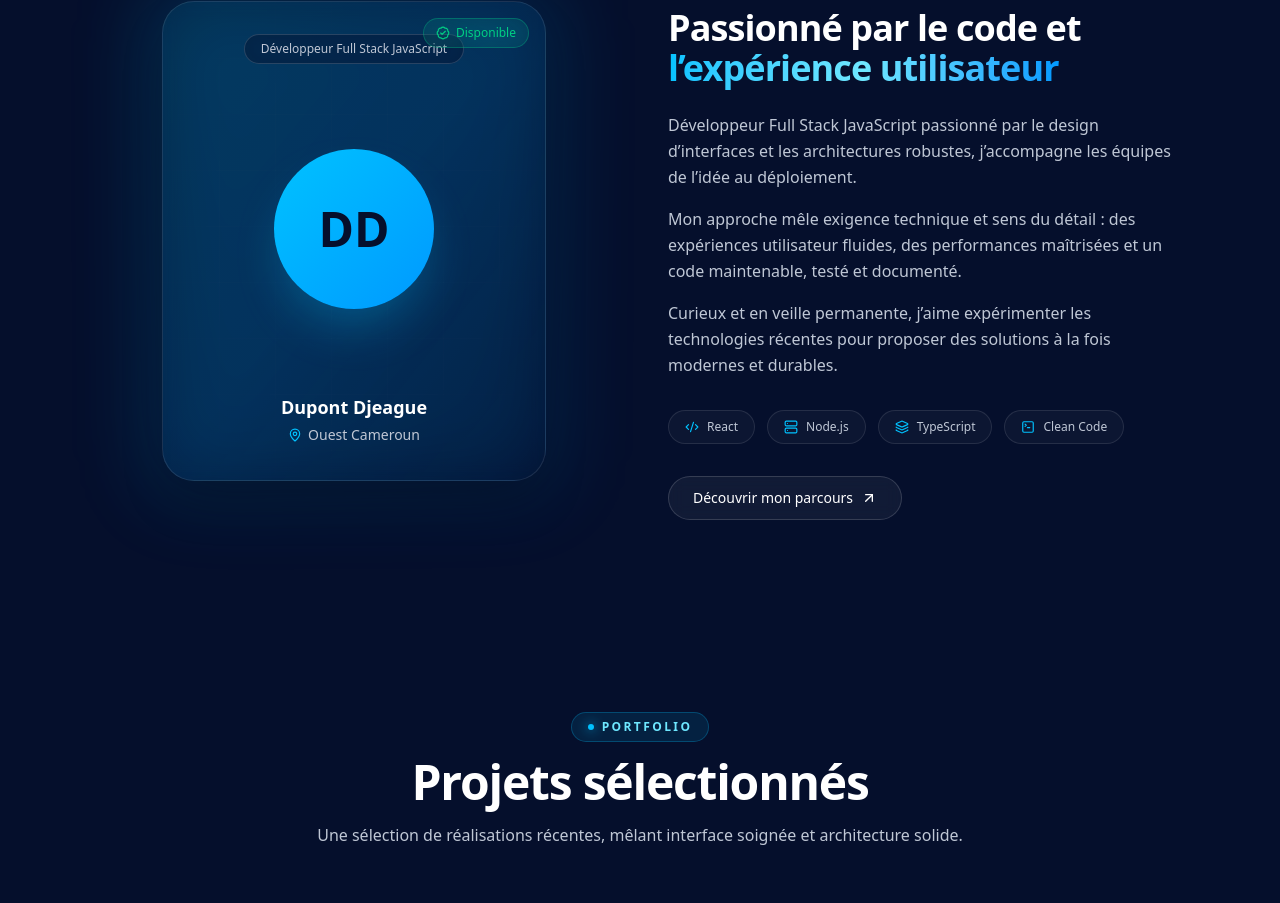
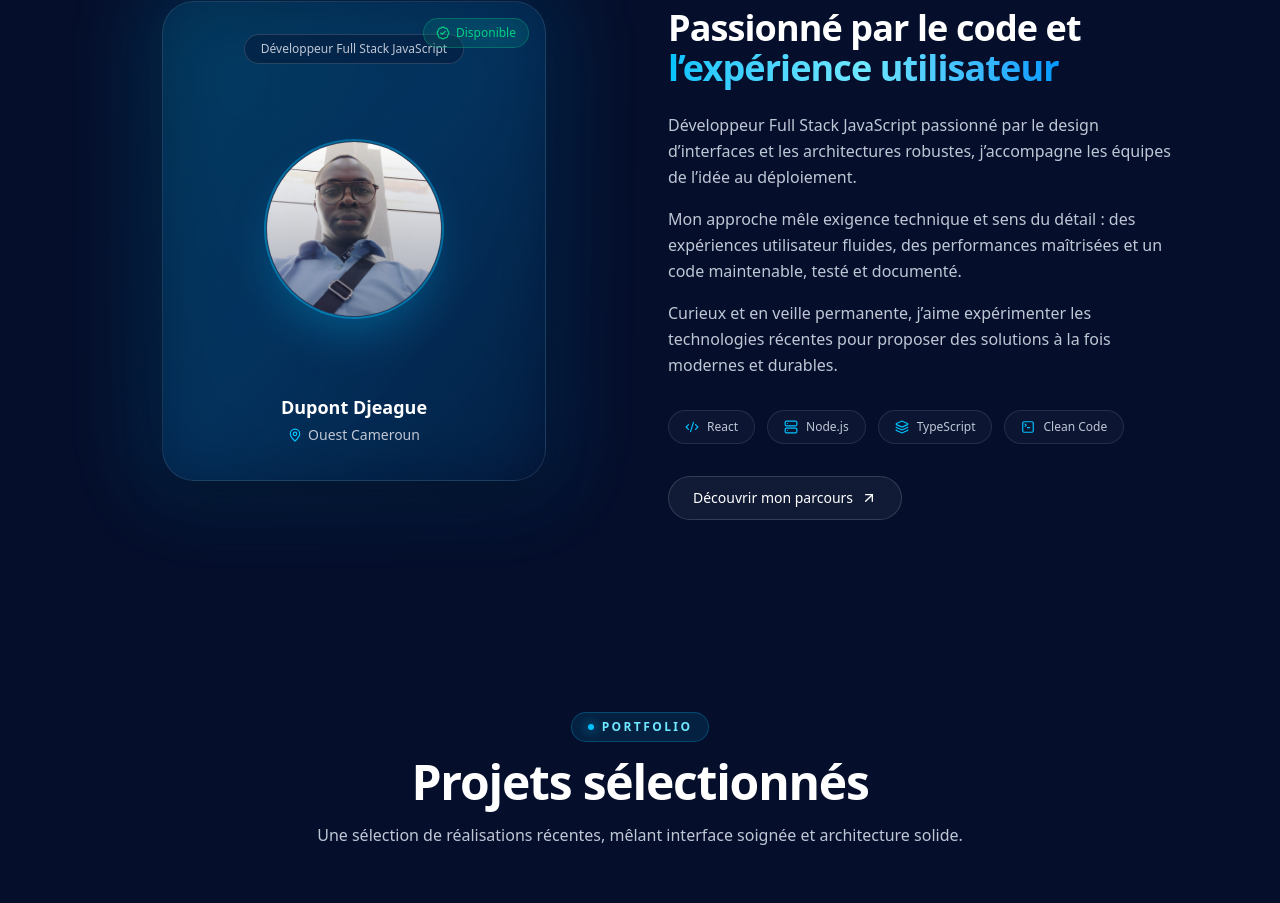
Before and after one commit to Dupont-fr/portfolio-frontend, a React (Vite) app: page / in a window 1280 px wide. Shown: the part 1010-1913 px from the top of the page. Built offline with nearby package versions, Linux system fonts and the light colour scheme.

Commit message:
feat: portrait réel dans la carte PortraitCard

```diff
--- a/src/components/PortraitCard.tsx
+++ b/src/components/PortraitCard.tsx
@@ -3,11 +3,10 @@ import { BadgeCheck, MapPin } from 'lucide-react'
 import { SITE } from '@/constants/site'
 
 interface PortraitCardProps {
-  initials?: string
   className?: string
 }
 
-export function PortraitCard({ initials = 'DD', className }: PortraitCardProps) {
+export function PortraitCard({ className }: PortraitCardProps) {
   return (
     <motion.div
       initial={{ opacity: 0, scale: 0.96 }}
@@ -26,8 +25,14 @@ export function PortraitCard({ initials = 'DD', className }: PortraitCardProps)
             {SITE.role}
           </span>
 
-          <div className="relative grid size-40 place-items-center rounded-full bg-gradient-to-br from-primary to-secondary shadow-2xl shadow-primary/30">
-            <span className="font-sora text-5xl font-bold text-background">{initials}</span>
+          <div className="relative size-44 overflow-hidden rounded-full border border-white/15 bg-background/50 shadow-2xl shadow-primary/30 ring-2 ring-primary/40">
+            <img
+              src="/portrait.jpg"
+              alt={`Portrait de ${SITE.brand}`}
+              className="size-full object-cover"
+              loading="lazy"
+            />
+            <div className="pointer-events-none absolute inset-0 bg-gradient-to-t from-background/40 to-transparent" />
           </div>
 
           <div className="relative text-center">
```
Also changed, not shown: public/portrait.jpg (added).
